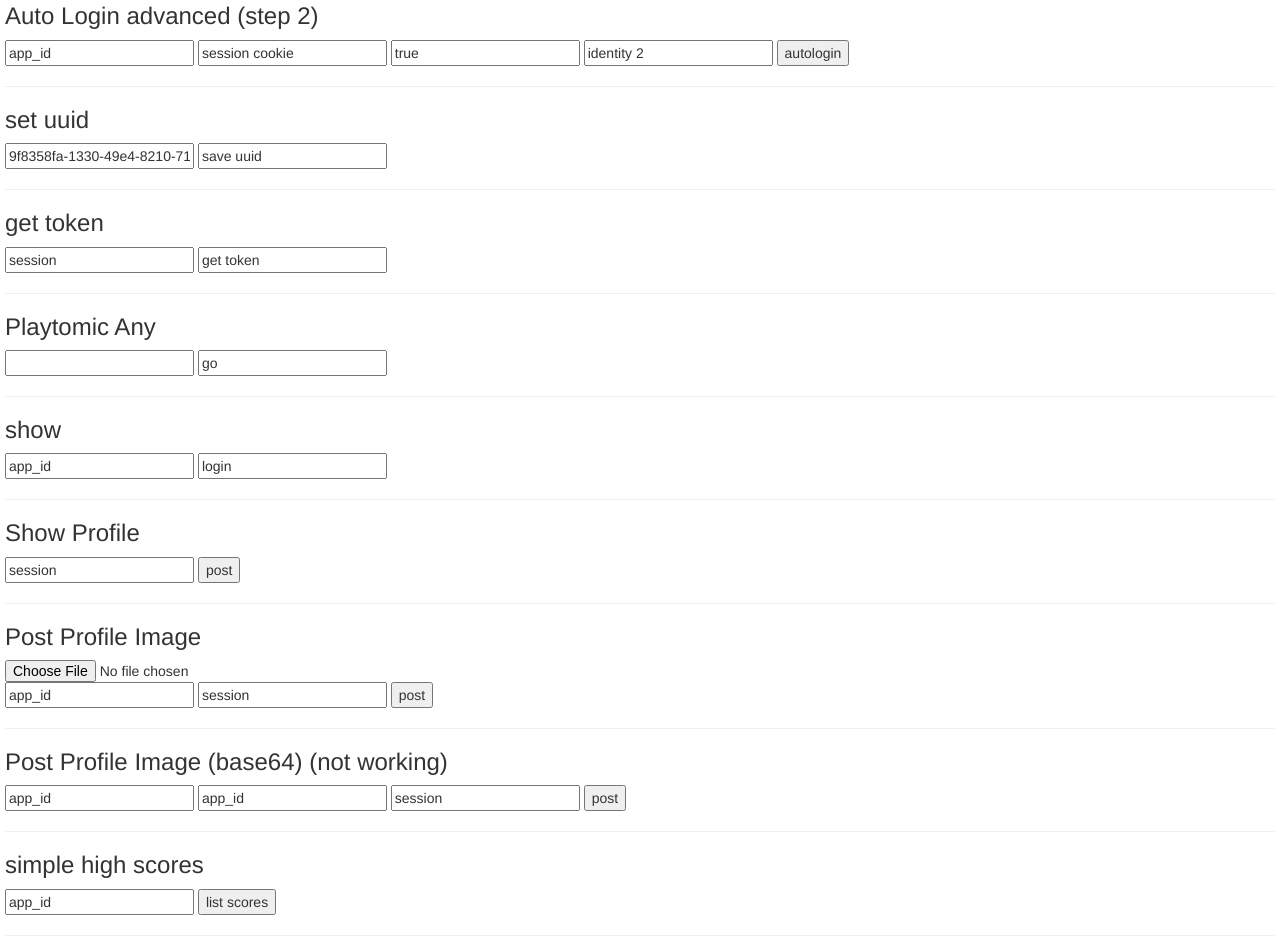
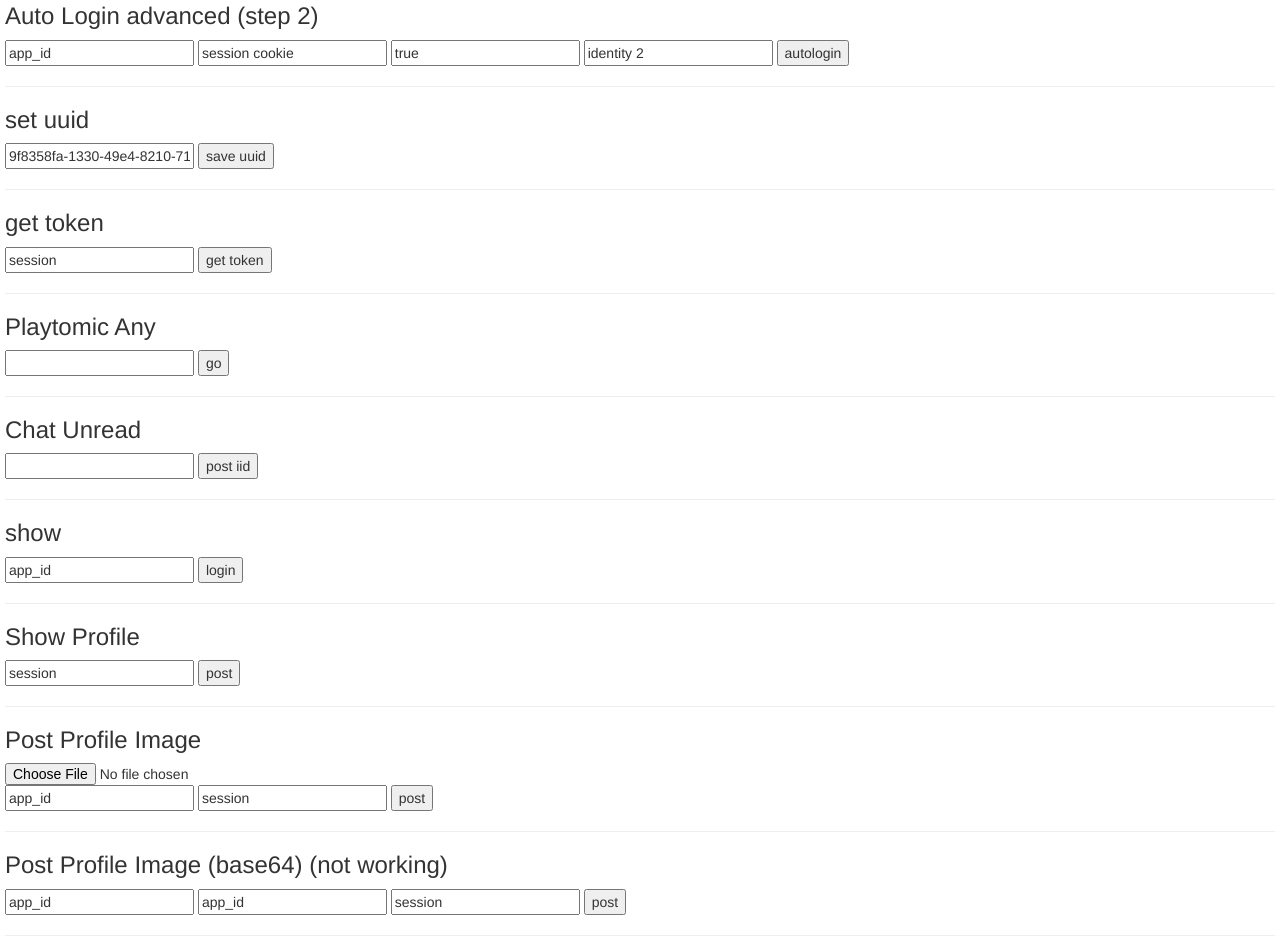
Before and after one commit to idnet/idnet-api-testing, a website: page session-auth-tests.html in a window 1280 px wide. Shown: the part 811-1751 px from the top of the page. Drawn offline with nearby package versions, Linux system fonts and the light colour scheme.

Commit message:
trim host and add chat unread test

```diff
--- a/session-auth-tests.html
+++ b/session-auth-tests.html
@@ -11,7 +11,7 @@
 $( document ).ready(function() {
 	$('[name="datasub"]').click(function(e){
 		e.preventDefault();
-		var site = $('#host').val();
+		var site = $.trim($('#host').val());
 		var path = $(this).parent().attr('action');
 		path = path.replace(site, '')
 		$(this).parent().attr('action', path);
@@ -99,28 +99,35 @@ https://www.id.net
 <h3>set uuid</h3>
 <form action="/api/v1/json/tracking/set_uuid" method="post">
 	<input name="uuid" type="text" value="9f8358fa-1330-49e4-8210-71f2790faef1" />
-	<input type="datasub" value="save uuid" />
+	<input name="datasub" type="submit" value="save uuid" />
 </form>
 <hr>
 
 <h3>get token</h3>
 <form action="/api/v1/json/tracking/get_token_via_session" method="get">
 	<input name="session" type="text" value="session" />
-	<input type="datasub" value="get token" />
+	<input name="datasub" type="submit" value="get token" />
 </form>
 <hr>
 
 <h3>Playtomic Any</h3>
 <form action="/v1?hash=1" method="POST">
 	<input name="data" type="text" value="" />
-	<input type="datasub" value="go" />
+	<input name="datasub" type="submit" value="go" />
+</form>
+<hr>
+
+<h3>Chat Unread</h3>
+<form action="/api/get-notifications" method="POST" enctype="text/plain">
+	<input name="data" type="text" value="" />
+	<input name="datasub" type="submit" value="post iid" />
 </form>
 <hr>
 
 <h3>show</h3>
 <form action="https://www.id.net/api/show" method="post">
 	<input name="key" type="text" value="app_id" />
-	<input type="datasub" value="login" />
+	<input name="datasub" type="submit" value="login" />
 </form>
 <hr>
 
```
